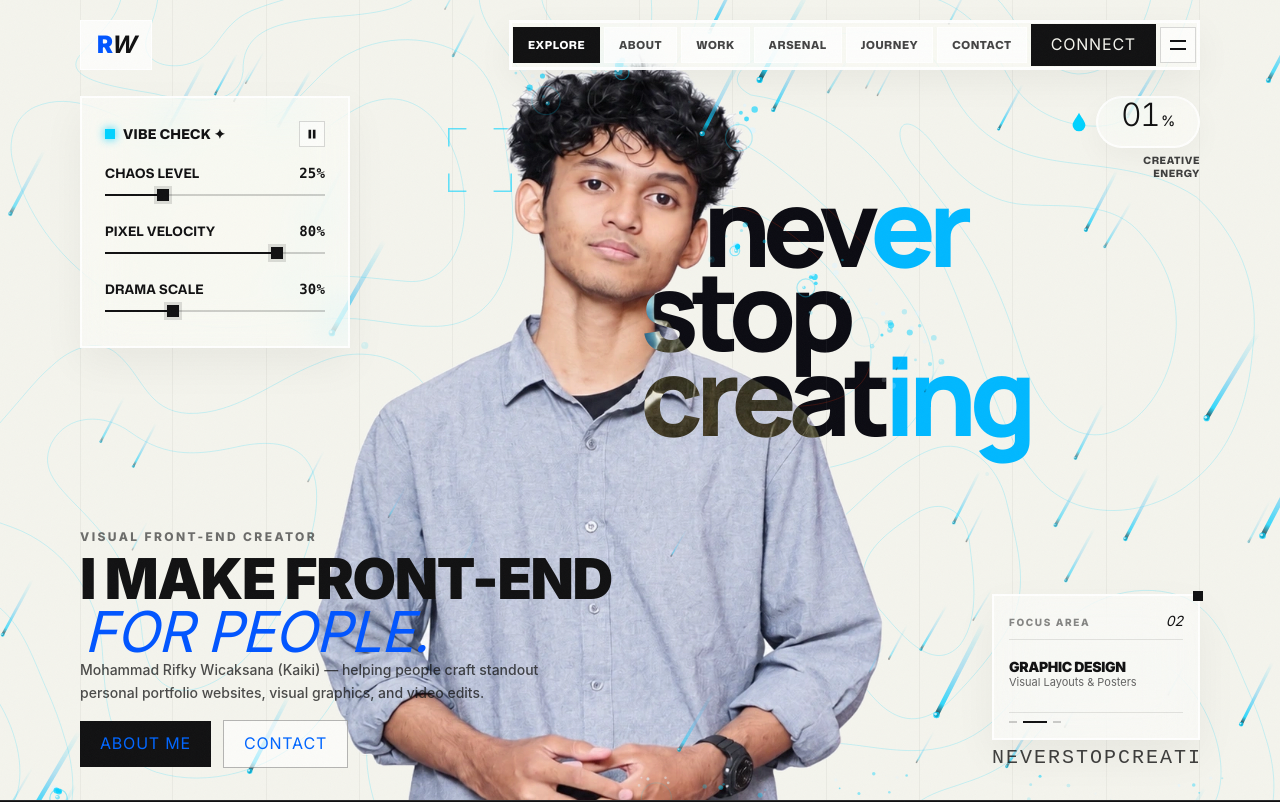
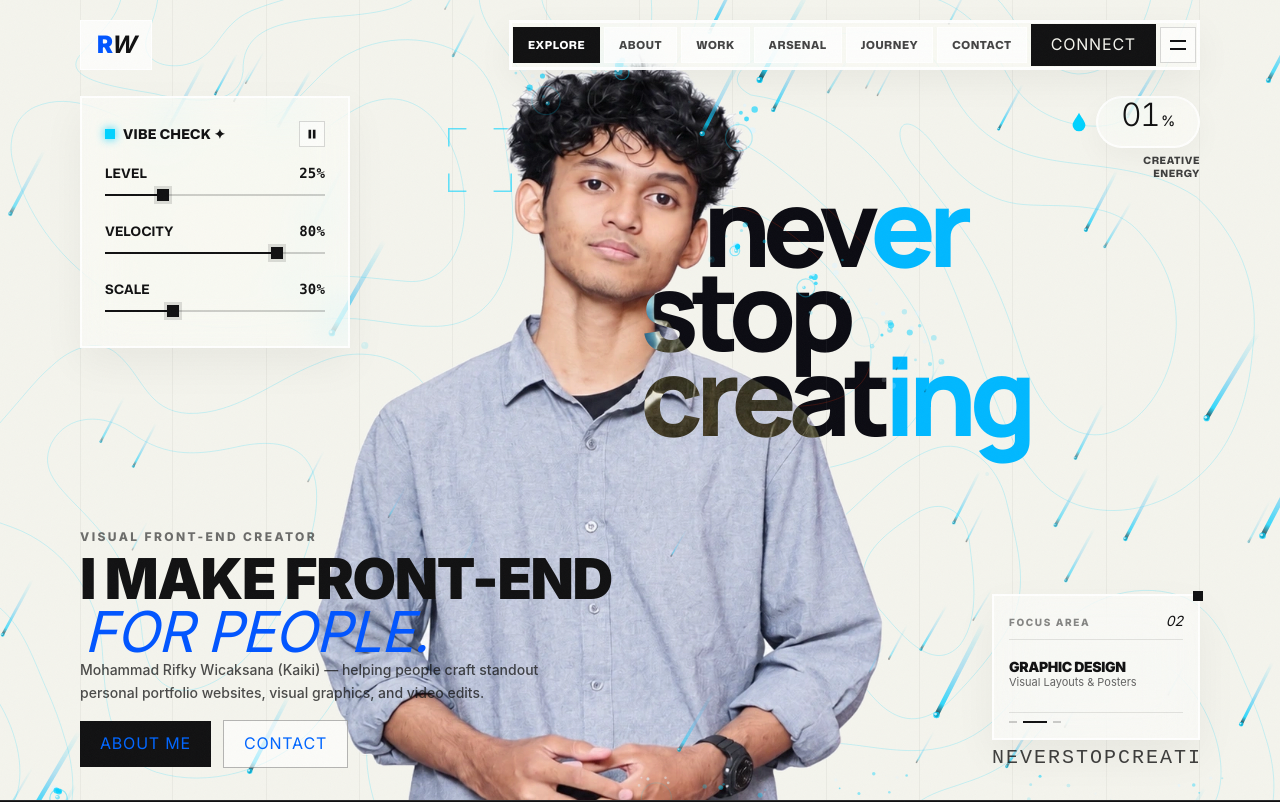
Before and after one commit to maskaiki/portonyakaikii, a Next.js app: page / in a window 1280 px wide. Shown: the top 802 px of the page. Built offline with nearby package versions, Linux system fonts and the light colour scheme; a web font is replaced by a local one.

Commit message:
feat: make hero portrait full-size on mobile and update rain labels to LEVEL, VELOCITY, SCALE

```diff
--- a/components/home/InteractivePortrait.tsx
+++ b/components/home/InteractivePortrait.tsx
@@ -1,6 +1,6 @@
 "use client";
 
-import React, { useRef, useState, useCallback } from "react";
+import React, { useRef, useState, useCallback, useEffect } from "react";
 import Image from "next/image";
 
 const PORTRAIT_IMAGES = [
@@ -9,6 +9,16 @@ const PORTRAIT_IMAGES = [
   "/assets/hero/kaiki-portrait-watch.webp?v=halfbody",
 ] as const;
 
+interface BrushPoint {
+  x: number;
+  y: number;
+  vx: number;
+  vy: number;
+  radius: number;
+  age: number;
+  maxAge: number;
+}
+
 interface InteractivePortraitProps {
   onHoverChange?: (hovered: boolean) => void;
   className?: string;
@@ -16,6 +26,11 @@ interface InteractivePortraitProps {
 
 export function InteractivePortrait({ onHoverChange, className = "" }: InteractivePortraitProps) {
   const containerRef = useRef<HTMLDivElement>(null);
+  const canvasRef = useRef<HTMLCanvasElement>(null);
+  const xrayImgRef = useRef<HTMLImageElement | null>(null);
+  const pointsRef = useRef<BrushPoint[]>([]);
+  const lastMouseRef = useRef<{ x: number; y: number } | null>(null);
+
   const [currentIndex, setCurrentIndex] = useState(0);
   const [isTransitioning, setIsTransitioning] = useState(false);
 
@@ -23,31 +38,156 @@ export function InteractivePortrait({ onHoverChange, className = "" }: Interacti
     if (isTransitioning) return;
     setIsTransitioning(true);
     setCurrentIndex((prev) => (prev + 1) % PORTRAIT_IMAGES.length);
-    // Allow transition to complete before next click
     setTimeout(() => setIsTransitioning(false), 600);
   }, [isTransitioning]);
+
+  useEffect(() => {
+    const img = new window.Image();
+    img.src = "/assets/hero/kaiki-xray.png";
+    xrayImgRef.current = img;
+
+    const canvas = canvasRef.current;
+    if (!canvas) return;
+    const ctx = canvas.getContext("2d");
+    if (!ctx) return;
+
+    let animId: number;
+    const maskCanvas = document.createElement("canvas");
+    const maskCtx = maskCanvas.getContext("2d");
+
+    const resize = () => {
+      if (!containerRef.current || !canvas) return;
+      const rect = containerRef.current.getBoundingClientRect();
+      canvas.width = rect.width;
+      canvas.height = rect.height;
+      maskCanvas.width = rect.width;
+      maskCanvas.height = rect.height;
+    };
+
+    resize();
+    window.addEventListener("resize", resize);
+
+    const render = () => {
+      animId = requestAnimationFrame(render);
+      const w = canvas.width;
+      const h = canvas.height;
+      if (w === 0 || h === 0 || !maskCtx) return;
+
+      ctx.clearRect(0, 0, w, h);
+      maskCtx.clearRect(0, 0, w, h);
+
+      const pts = pointsRef.current;
+      for (let i = pts.length - 1; i >= 0; i--) {
+        const p = pts[i];
+        p.age += 1;
+        p.x += p.vx * 0.15;
+        p.y += p.vy * 0.15;
+
+        if (p.age >= p.maxAge) {
+          pts.splice(i, 1);
+          continue;
+        }
+
+        const lifeRatio = 1 - p.age / p.maxAge;
+        const currentRadius = p.radius * (0.65 + 0.35 * Math.sin(lifeRatio * Math.PI));
+
+        const grad = maskCtx.createRadialGradient(p.x, p.y, currentRadius * 0.2, p.x, p.y, currentRadius);
+        grad.addColorStop(0, `rgba(255, 255, 255, ${Math.min(1, lifeRatio * 1.4)})`);
+        grad.addColorStop(0.7, `rgba(255, 255, 255, ${lifeRatio * 0.85})`);
+        grad.addColorStop(1, "rgba(255, 255, 255, 0)");
+
+        maskCtx.fillStyle = grad;
+        maskCtx.beginPath();
+        maskCtx.arc(p.x, p.y, currentRadius, 0, Math.PI * 2);
+        maskCtx.fill();
+      }
+
+      if (pts.length > 0 && xrayImgRef.current && xrayImgRef.current.complete && xrayImgRef.current.naturalWidth > 0) {
+        ctx.save();
+        ctx.drawImage(maskCanvas, 0, 0);
+        ctx.globalCompositeOperation = "source-in";
+
+        const xImg = xrayImgRef.current;
+        const imgAspect = xImg.naturalWidth / xImg.naturalHeight;
+        const canvasAspect = w / h;
+        let drawW = w;
+        let drawH = h;
+        let drawX = 0;
+        let drawY = 0;
+
+        if (imgAspect > canvasAspect) {
+          drawH = h;
+          drawW = h * imgAspect;
+          drawX = (w - drawW) / 2;
+        } else {
+          drawW = w;
+          drawH = w / imgAspect;
+          drawY = h - drawH;
+        }
+
+        ctx.drawImage(xImg, drawX, drawY, drawW, drawH);
+        ctx.restore();
+      }
+    };
+
+    animId = requestAnimationFrame(render);
+    return () => {
+      cancelAnimationFrame(animId);
+      window.removeEventListener("resize", resize);
+    };
+  }, []);
+
+  const handleMouseMove = (e: React.MouseEvent<HTMLDivElement>) => {
+    if (!containerRef.current) return;
+    const rect = containerRef.current.getBoundingClientRect();
+    const x = e.clientX - rect.left;
+    const y = e.clientY - rect.top;
+
+    const prev = lastMouseRef.current;
+    const vx = prev ? x - prev.x : 0;
+    const vy = prev ? y - prev.y : 0;
+    const speed = Math.min(45, Math.hypot(vx, vy));
+    lastMouseRef.current = { x, y };
+
+    pointsRef.current.push({
+      x,
+      y,
+      vx,
+      vy,
+      radius: 85 + speed * 1.4,
+      age: 0,
+      maxAge: 46,
+    });
+
+    if (speed > 4) {
+      pointsRef.current.push({
+        x: x - vx * 0.4 + (Math.random() - 0.5) * 35,
+        y: y - vy * 0.4 + (Math.random() - 0.5) * 35,
+        vx: vx * 0.2,
+        vy: vy * 0.2,
+        radius: 55 + Math.random() * 35,
+        age: 0,
+        maxAge: 38,
+      });
+    }
+  };
 
   return (
     <div
       ref={containerRef}
       onClick={handleClick}
-      onMouseEnter={() => {
-        onHoverChange?.(true);
-      }}
+      onMouseMove={handleMouseMove}
+      onMouseEnter={() => onHoverChange?.(true)}
       onMouseLeave={() => {
         onHoverChange?.(false);
+        lastMouseRef.current = null;
       }}
-      className={`relative flex flex-col items-center justify-end select-none w-full max-w-[100vw] sm:max-w-none h-[72vh] sm:h-[94vh] lg:h-[97vh] xl:h-[98vh] max-h-[1020px] aspect-auto sm:aspect-square mx-auto pointer-events-auto cursor-pointer ${className}`}
-      aria-label="Mohammad Rifky Wicaksana (Kaiki) — Click to change pose"
+      className={`relative flex flex-col items-center justify-end select-none w-[175vw] sm:w-full max-w-none h-[92svh] sm:h-[95vh] lg:h-[98vh] max-h-[1080px] aspect-square mx-auto pointer-events-auto cursor-pointer ${className}`}
+      aria-label="Mohammad Rifky Wicaksana (Kaiki) — Move cursor for X-Ray Blueprint, click to switch pose"
       role="button"
       tabIndex={0}
-      onKeyDown={(e) => {
-        if (e.key === "Enter" || e.key === " ") {
-          e.preventDefault();
-          handleClick();
-        }
-      }}
     >
+      {/* Base Studio Portrait Layer (Scaled up on mobile so it fills the screen!) */}
       <div className="absolute inset-0 flex items-end justify-center pointer-events-none">
         {PORTRAIT_IMAGES.map((src, index) => (
           <Image
@@ -57,8 +197,8 @@ export function InteractivePortrait({ onHoverChange, className = "" }: Interacti
             fill
             priority={index === 0}
             unoptimized
-            sizes="(max-width: 768px) 100vw, (max-width: 1200px) 85vw, 1020px"
-            className="object-contain object-bottom"
+            sizes="100vw"
+            className="object-contain object-bottom scale-[1.18] sm:scale-100 origin-bottom"
             style={{
               opacity: currentIndex === index ? 1 : 0,
               transition: "opacity 0.5s cubic-bezier(0.4, 0, 0.2, 1)",
@@ -68,15 +208,11 @@ export function InteractivePortrait({ onHoverChange, className = "" }: Interacti
         ))}
       </div>
 
-      {/* Subtle click hint indicator */}
-      <div
-        className="absolute bottom-4 left-1/2 -translate-x-1/2 z-10 flex items-center gap-1.5 opacity-0 hover:opacity-100 transition-opacity duration-500"
-        aria-hidden="true"
-      >
-        <span className="text-[10px] tracking-[0.2em] uppercase text-[#111112]/40 font-mono">
-          click to switch
-        </span>
-      </div>
+      {/* Liquid Brush X-Ray Blueprint Reveal Canvas Layer */}
+      <canvas
+        ref={canvasRef}
+        className="absolute inset-0 z-10 pointer-events-none w-full h-full"
+      />
     </div>
   );
 }
--- a/components/home/WeatherControlPanel.tsx
+++ b/components/home/WeatherControlPanel.tsx
@@ -95,7 +95,7 @@ export function WeatherControlPanel({
         {/* Rain / Shard Intensity */}
         <div className="rain-control">
           <div className="rain-control__label">
-            <label htmlFor="rain-intensity">CHAOS LEVEL</label>
+            <label htmlFor="rain-intensity">LEVEL</label>
             <output htmlFor="rain-intensity">{intensity}%</output>
           </div>
           <input
@@ -113,7 +113,7 @@ export function WeatherControlPanel({
         {/* Drop Speed */}
         <div className="rain-control">
           <div className="rain-control__label">
-            <label htmlFor="drop-speed">PIXEL VELOCITY</label>
+            <label htmlFor="drop-speed">VELOCITY</label>
             <output htmlFor="drop-speed">{speed}%</output>
           </div>
           <input
@@ -131,7 +131,7 @@ export function WeatherControlPanel({
         {/* Drop Size */}
         <div className="rain-control">
           <div className="rain-control__label">
-            <label htmlFor="drop-size">DRAMA SCALE</label>
+            <label htmlFor="drop-size">SCALE</label>
             <output htmlFor="drop-size">{size}%</output>
           </div>
           <input
```
